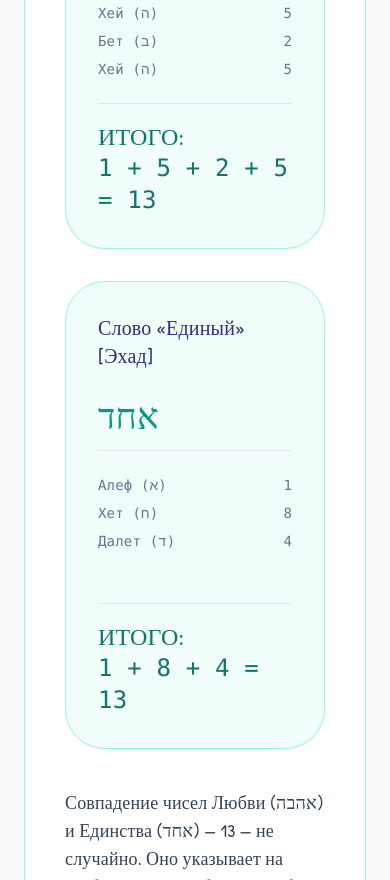
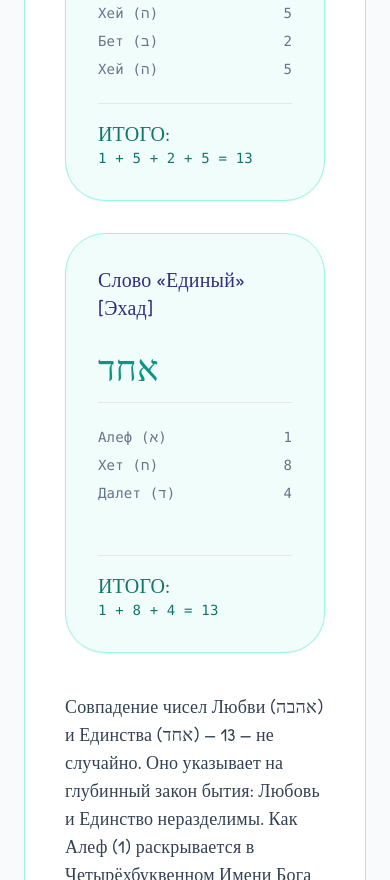
Before and after one commit to bemotte-ops/Hebrew, a React (Vite) app: page / in a window 390 px wide. Shown: the part 11120-12000 px from the top of the page. Built offline with nearby package versions, Linux system fonts and the light colour scheme; a web font is replaced by a local one.

Commit message:
Update App.tsx

```diff
--- a/src/App.tsx
+++ b/src/App.tsx
@@ -559,9 +559,11 @@ const App: React.FC = () => {
                   <div className="flex justify-between"><span>Хей (ה)</span> <span>5</span></div>
                 </div>
                 <div className="pt-4 border-t">
-                  <div className="flex flex-col sm:flex-row justify-between font-patrick text-2xl text-teal-700">
-                    <span>ИТОГО:</span>
-                    <span className="font-mono">1 + 5 + 2 + 5 = 13</span>
+                  <div className="flex flex-col sm:flex-row justify-between font-patrick">
+                    <span className="text-xl sm:text-2xl text-teal-700">ИТОГО:</span>
+                    <span className="text-sm sm:text-base md:text-lg lg:text-2xl font-mono text-teal-700 break-words">
+                      1 + 5 + 2 + 5 = 13
+                    </span>
                   </div>
                 </div>
               </div>
@@ -576,9 +578,11 @@ const App: React.FC = () => {
                   <div className="flex justify-between opacity-0"><span>&nbsp;</span><span>&nbsp;</span></div>
                 </div>
                 <div className="pt-4 border-t">
-                  <div className="flex flex-col sm:flex-row justify-between font-patrick text-2xl text-teal-700">
-                    <span>ИТОГО:</span>
-                    <span className="font-mono">1 + 8 + 4 = 13</span>
+                  <div className="flex flex-col sm:flex-row justify-between font-patrick">
+                    <span className="text-xl sm:text-2xl text-teal-700">ИТОГО:</span>
+                    <span className="text-sm sm:text-base md:text-lg lg:text-2xl font-mono text-teal-700 break-words">
+                      1 + 8 + 4 = 13
+                    </span>
                   </div>
                 </div>
               </div>
```
